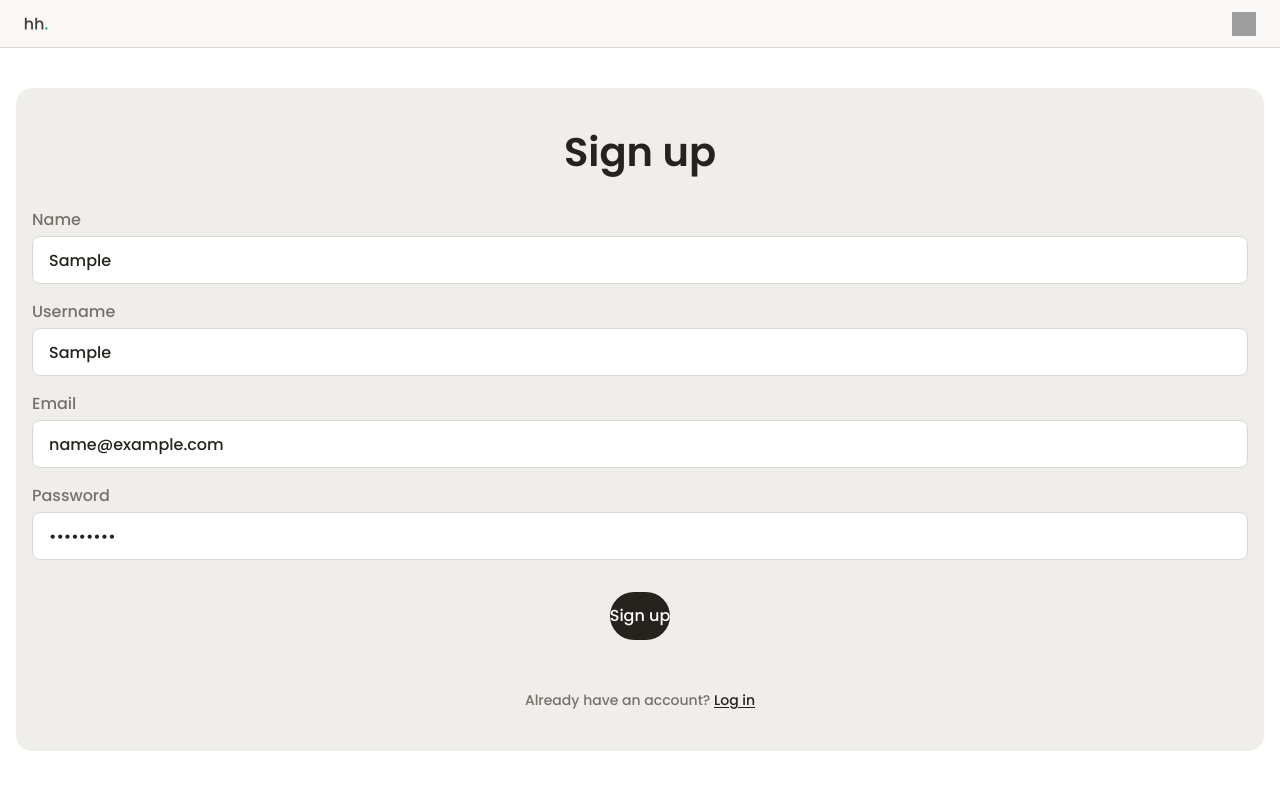
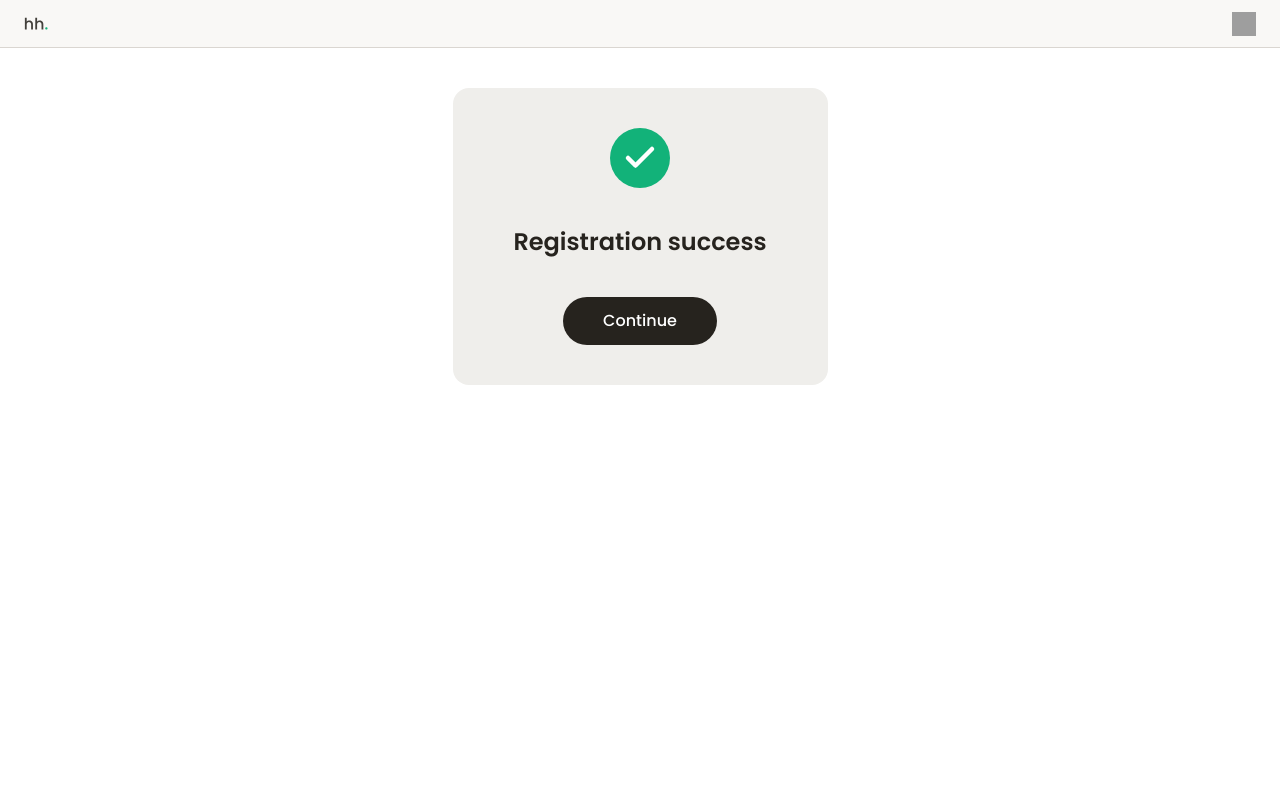
Before and after one commit to polarisden/pet-blog-post, a React (Vite) app: page /sign-up in a window 1280 px wide. Both pictures are taken after typing "Sample", "Sample", "name@example.com", "Sample123" into the empty fields and a click on the button "Sign up". Shown: the top 790 px of the page. Built offline with nearby package versions, Linux system fonts and the light colour scheme; grey boxes are pictures that could not be loaded; a web font is replaced by a local one.

Commit message:
feat: enhance SignupLoginPage with form validation and success feedback

```diff
--- a/src/pages/SignupLoginPage.jsx
+++ b/src/pages/SignupLoginPage.jsx
@@ -1,6 +1,8 @@
 import NavBar from "@/components/NavBar"
 import { useState } from "react"
-import { Link } from "react-router-dom"
+import { Link, useNavigate } from "react-router-dom"
+import validateSignup from "@/utils/validateSignup"
+import { Check } from "lucide-react"
 
 function SignupLoginPage(){
   const [formData, setFormData] = useState({
@@ -9,6 +11,16 @@ function SignupLoginPage(){
     email: "",
     password: ""
   })
+  const [errorData, setErrorData] = useState({})
+  const [showSuccess, setShowSuccess] = useState(false)
+  const navigate = useNavigate()
+
+  const formFields = [
+    { name: "name", label: "Name", type: "text", placeholder: "Full name" },
+    { name: "username", label: "Username", type: "text", placeholder: "Username" },
+    { name: "email", label: "Email", type: "email", placeholder: "Email" },
+    { name: "password", label: "Password", type: "password", placeholder: "Password" }
+  ]
 
   const handleChange = (e) => {
     setFormData({
@@ -19,76 +31,56 @@ function SignupLoginPage(){
 
   const handleSubmit = (e) => {
     e.preventDefault()
+    setErrorData({})
     console.log("Form submitted:", formData)
+    const errors = validateSignup(formData)
+    setErrorData(errors)
+
+    // ถ้าไม่มี error ให้แสดง success modal
+    if (Object.keys(errors).length === 0) {
+      setShowSuccess(true)
+    }
   }
 
+  console.log("answer =",errorData)
   return(
     <>
       <NavBar />
       <div className="flex items-center justify-center bg-white px-4 py-10 ">
+
+        {!showSuccess?
         <div className="bg-brown-200 rounded-[16px] w-full py-10 px-4 desktop:w-[calc(800px/1440px*100%)] desktop:px-[120px] desktop:py-[60px]">
           {/* Title */}
           <h1 className="text-headline-2 text-brown-600 text-center mb-8">Sign up</h1>
 
           {/* Form */}
-          <form onSubmit={handleSubmit} className="flex flex-col gap-4 desktop:gap-6">
-            {/* Name */}
+          <form onSubmit={handleSubmit} className="flex flex-col gap-4 desktop:gap-5">
+            {formFields.map((field) => (
+              <div key={field.name}>
                 <div className="flex flex-col gap-1">
-              <label className="text-body-1 text-brown-400">Name</label>
+                  <label className="text-body-1 text-brown-400">{field.label}</label>
                   <input
-                type="text"
-                name="name"
-                placeholder="Full name"
-                value={formData.name}
+                    type={field.type}
+                    name={field.name}
+                    placeholder={field.placeholder}
+                    value={formData[field.name]}
                     onChange={handleChange}
-                className="h-[48px] px-4 bg-white border border-brown-300 rounded-[8px] text-body-1 text-brown-600 placeholder:text-brown-400 focus:outline-none focus:border-brown-400"
+                    className={`h-[48px] px-4 bg-white border rounded-[8px] text-body-1 placeholder:text-brown-400 focus:outline-none focus:border-brown-400}
+                      ${errorData[field.name] ? "border-brand-red text-brand-red" : "border-brown-300 text-brown-600" }
+                      `}
                   />
                 </div>
-
-            {/* Username */}
-            <div className="flex flex-col gap-1">
-              <label className="text-body-1 text-brown-400">Username</label>
-              <input
-                type="text"
-                name="username"
-                placeholder="Username"
-                value={formData.username}
-                onChange={handleChange}
-                className="h-[48px] px-4 bg-white border border-brown-300 rounded-[8px] text-body-1 text-brown-600 placeholder:text-brown-400 focus:outline-none focus:border-brown-400"
-              />
+                <div className="text-brand-red text-body-3 pt-1">
+                  {errorData[field.name] ? errorData[field.name] : null}
                 </div>
-
-            {/* Email */}
-            <div className="flex flex-col gap-1">
-              <label className="text-body-1 text-brown-400">Email</label>
-              <input
-                type="email"
-                name="email"
-                placeholder="Email"
-                value={formData.email}
-                onChange={handleChange}
-                className="h-[48px] px-4 bg-white border border-brown-300 rounded-[8px] text-body-1 text-brown-600 placeholder:text-brown-400 focus:outline-none focus:border-brown-400"
-              />
               </div>
-
-            {/* Password */}
-            <div className="flex flex-col gap-1">
-              <label className="text-body-1 text-brown-400">Password</label>
-              <input
-                type="password"
-                name="password"
-                placeholder="Password"
-                value={formData.password}
-                onChange={handleChange}
-                className="h-[48px] px-4 bg-white border border-brown-300 rounded-[8px] text-body-1 text-brown-600 placeholder:text-brown-400 focus:outline-none focus:border-brown-400"
-              />
-            </div>
+            ))}
 
             {/* Submit Button */}
             <div className="flex justify-center items-center">
               <button
                 type="submit"
-                className="h-[48px] mt-4 bg-brown-600 desktop:w-[141px] text-white text-body-1 rounded-full cursor-pointer transition-colors hover:bg-brown-500"
+                className="h-[48px] w-[calc(141/375*100%)] mt-4 bg-brown-600 desktop:w-[141px] text-white text-body-1 rounded-full cursor-pointer transition-colors hover:bg-brown-500"
               >
                 Sign up
               </button>
@@ -96,14 +88,38 @@ function SignupLoginPage(){
           </form>
 
           {/* Login Link */}
-          <p className="text-body-2 text-brown-400 text-center mt-[50px] desktop:flex desktop:gap-3 justify-center">
+          <p className="text-body-2 text-brown-400 text-center mt-[35px] desktop:flex desktop:gap-3 justify-center">
             Already have an account?{" "}
             <Link to="/login" className="text-brown-600 underline underline-offset-2 hover:text-brown-400">
               Log in
             </Link>
           </p>
         </div>
+        :
+
+        // Success page
+        <div className="bg-brown-200 rounded-[16px] w-[375px] py-10 px-4 desktop:w-[calc(800px/1440px*100%)] desktop:px-[120px] desktop:py-[60px] flex flex-col items-center gap-10">
+          {/* Green Check Icon */}
+          <div className="w-15 h-15 desktop:w-20 desktop:h-20 bg-brand-green rounded-full flex items-center justify-center">
+            <Check className="w-9 h-9 desktop:w-12 desktop:h-12 text-white stroke-3" />
           </div>
+
+          {/* Title */}
+          <h2 className="text-headline-3 desktop:text-headline-2 text-brown-600 font-semibold text-center">
+            Registration success
+          </h2>
+
+          {/* Continue Button */}
+          <button
+            onClick={() => navigate("/")}
+            className="w-[154px] bg-brown-600 text-white py-3 px-8 rounded-full text-body-1 font-medium hover:bg-brown-500 transition-colors cursor-pointer"
+          >
+            Continue
+          </button>
+        </div>
+        }
+      </div>
+
     </>
   )
 }
--- /dev/null
+++ b/src/utils/validateSignup.js
@@ -0,0 +1,33 @@
+// {name: 'awdvcv', username: '', email: 'a@gmail.com', password: ''}
+
+function validateSignup({name, username, email, password}){
+  const errorData = {}
+  const regex = /^[a-zA-Z0-9_.+\-]+[\x40][a-zA-Z0-9.\-]+\.[a-zA-Z]{2,}$/;
+  const isValid = regex.test(email);
+
+  if (!name.trim()) {
+    errorData["name"] = "Name must have"
+  }
+
+  if (!username.trim()) {
+    errorData["username"] = "Username must have"
+  }
+
+  if (!email.trim()) {
+    errorData["email"] = "Email must have"
+  } else if (!isValid) {
+    errorData["email"] = "Email must be a valid email"
+  }
+
+  // in the future we will validate that "Email is already taken, Please try another email."
+
+  if (!password.trim()) {
+    errorData["password"] = "Password must have"
+  } else if (password.length < 6) {
+    errorData["password"] = "Password must be at least 6 characters"
+  }
+
+  return errorData
+}
+
+export default validateSignup
```
Lines whose indentation alone changed are shown as unchanged.
